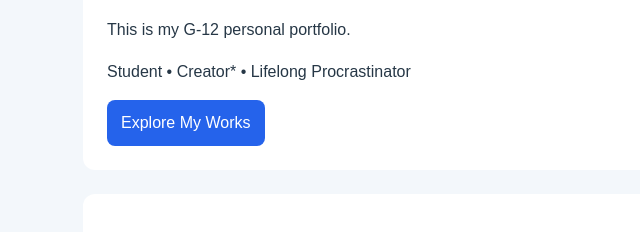
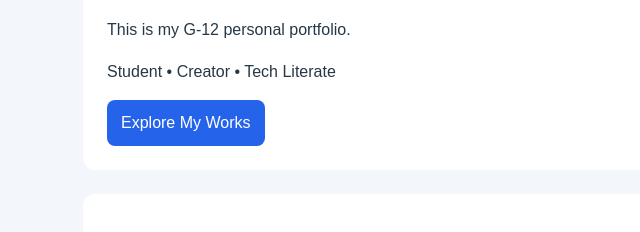
Before and after one commit to sparratus89/Portfolio-Project, a plain HTML site: page index.html in a window 1280 px wide. Shown: the part 465-697 px from the top of the page, 33-673 px from the left. Drawn offline with Linux system fonts and the light colour scheme.

Commit message:
Update index.html

```diff
--- a/index.html
+++ b/index.html
@@ -24,7 +24,7 @@
     <section id="home">
         <h2>Hello, I'm Luke</h2>
         <p>This is my G-12 personal portfolio.</p>
-        <p>Student • Creator* • Lifelong Procrastinator</p>
+        <p>Student • Creator • Tech Literate</p>
         <a class="button" href="#works">Explore My Works</a>
     </section>
 
```
